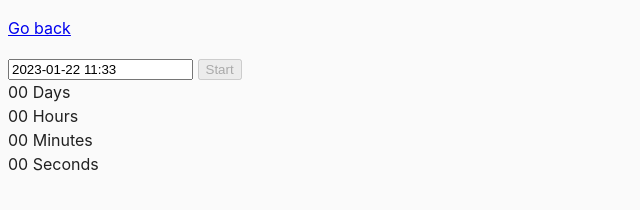
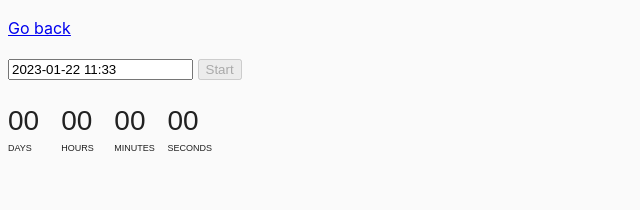
Before and after one commit to Tinkkid/goit-js-hw-09, a website built with Parcel: page src/02-timer.html in a window 1280 px wide. Shown: the whole page, without its empty margins (0-640 px from the left). Built offline with nearby package versions, Linux system fonts and the light colour scheme.

Commit message:
added style to timer

```diff
--- a/src/02-timer.html
+++ b/src/02-timer.html
@@ -4,8 +4,9 @@
     <meta charset="UTF-8" />
     <meta name="viewport" content="width=device-width, initial-scale=1.0" />
     <title>Countdown timer</title>
-    <!-- <link rel="stylesheet" type="text/css" href="https://npmcdn.com/flatpickr/dist/themes/confetti.css"> -->
     <link rel="stylesheet" href="css/common.css" />
+    <link rel="stylesheet" type="text/css" href="https://npmcdn.com/flatpickr/dist/themes/confetti.css">
+
   </head>
   <body>
     <p><a href="index.html">Go back</a></p>
--- a/src/css/common.css
+++ b/src/css/common.css
@@ -16,3 +16,25 @@ img {
   display: block;
   max-width: 100%;
 }
+
+.timer {
+  display: flex;
+}
+
+.field span {
+  display: block;
+  font-family:Arial, Helvetica, sans-serif
+}
+
+.label {
+  font-size: 9px;
+  text-transform: uppercase;
+
+}
+
+.field .value {
+  margin-top: 20px;
+  font-size: 28px;
+  padding-right: 22px;
+
+}
--- a/src/js/02-timer.js
+++ b/src/js/02-timer.js
@@ -5,6 +5,7 @@ import Notiflix from 'notiflix';
 import 'notiflix/dist/notiflix-3.2.6.min.css';
 
 const refs = {
+input: document.querySelector('input'),
 startBtn: document.querySelector('[data-start]'),
 daysEl: document.querySelector('[data-days]'),
 hoursEl: document.querySelector('[data-hours]'),
@@ -13,21 +14,22 @@ secondsEl: document.querySelector('[data-seconds]'),
 }
 
 refs.startBtn.disabled = true;
-let deadline = null;
+let selectTime = null;
 
 // custom flatpickr object settings
 const options = {
-  enableTime: true,
+   enableTime: true,
+
   time_24hr: true,
   defaultDate: new Date(),
   minuteIncrement: 1,
   onClose(selectedDates) {
-   //  deadline = selectedDates[0].getTime();
+
     if (selectedDates[0] <= options.defaultDate) {
       return Notiflix.Notify.failure('Please choose a date in the future');
     } else {
       refs.startBtn.disabled = false;
-      deadline = selectedDates[0];
+      selectTime = selectedDates[0];
     }
   },
 };
@@ -38,14 +40,15 @@ refs.startBtn.addEventListener('click', onStBntTimerStart);
 
 
 function onStBntTimerStart() {
-  refs.startBtn.disabled = true;
+   refs.startBtn.disabled = true;
 
   const timerId = setInterval(() => {
-    let diff = deadline - Date.now();
+    let diff = selectTime - Date.now();
     if (diff <= 0) {
       clearInterval(timerId);
       return;
     }
+
     //  Add contents to our countdown
     const { days, hours, minutes, seconds } = convertMs(diff);
     refs.daysEl.textContent = addingZero(days);
```
